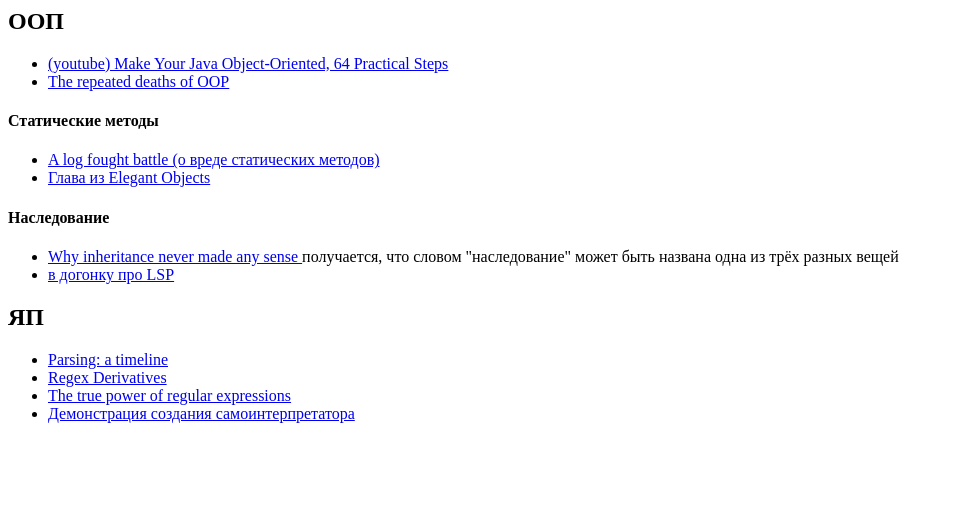
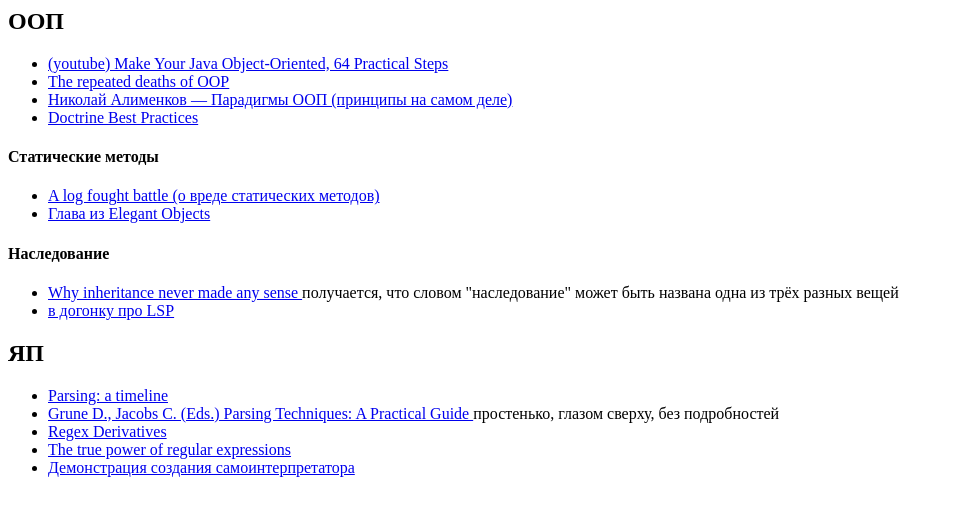
Before and after one commit to ivan-a-milov/ivan-a-milov.github.io, a plain HTML site: page index.html in a window 1280 px wide. Shown: the whole page, without its empty margins (0-954 px from the left). Drawn offline with Linux system fonts and the light colour scheme.

Commit message:
add links

```diff
--- a/index.html
+++ b/index.html
@@ -17,8 +17,17 @@
           The repeated deaths of OOP
         </a>
       </li>
+      <li>
+        <a href="https://www.youtube.com/watch?v=G6LJkWwZGuc">
+          Николай Алименков — Парадигмы ООП (принципы на самом деле)
+        </a>
+      </li>
+      <li>
+        <a href="https://www.youtube.com/watch?v=WW2qPKukoZY">
+          Doctrine Best Practices
+        </a>
+      </li>
     </ul>
-
 
     <h4>Статические методы</h4>
     <ul>
@@ -58,6 +67,12 @@
         </a>
       </li>
       <li>
+        <a href="https://www.amazon.com/Parsing-Techniques-Practical-Monographs-Computer/dp/1441919015">
+          Grune D., Jacobs C. (Eds.) Parsing Techniques: A Practical Guide
+        </a>
+        простенько, глазом сверху, без подробностей
+      </li>
+      <li>
         <a href="http://benlynn.blogspot.com/2018/06/regex-derivatives.html">
           Regex Derivatives
         </a>
```
